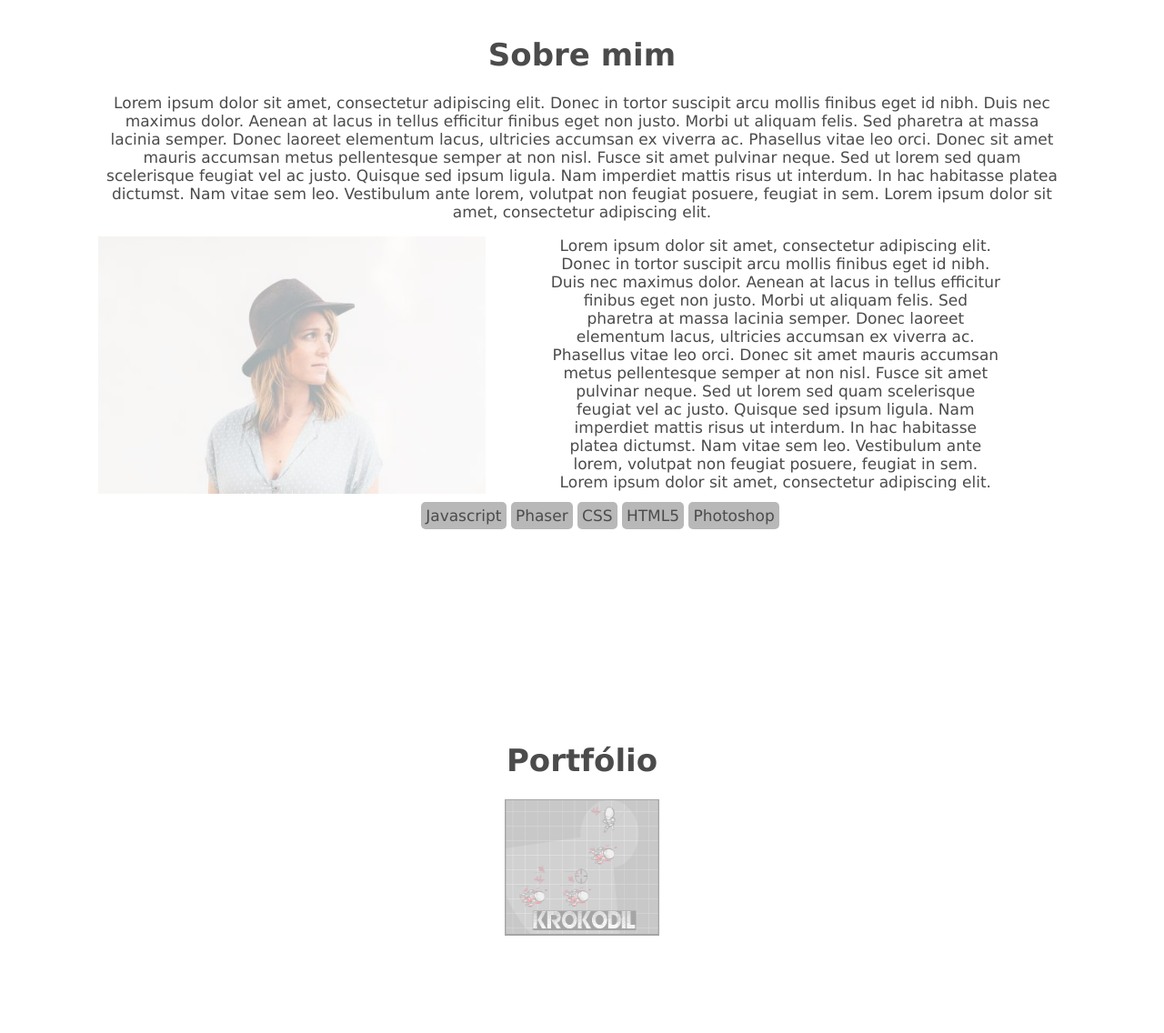
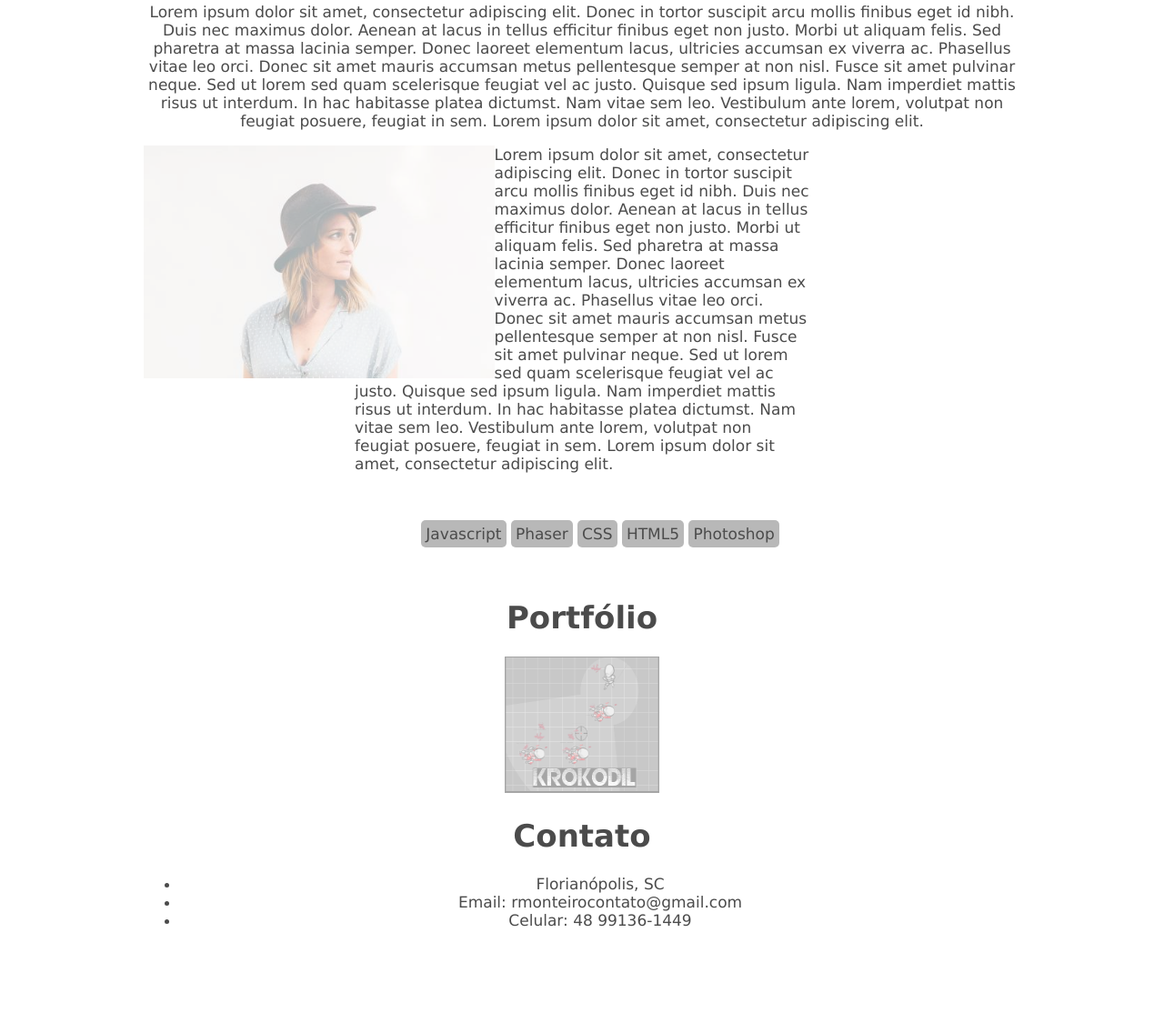
Before and after one commit to rmonteiro95/rmonteiro95, a plain HTML site: page index.html in a window 1280 px wide. Shown: the part 691-1827 px from the top of the page at 91% size. After the commit the page ends 1730 px from the top, so only its background shows below. Drawn offline with Linux system fonts and the light colour scheme.

Commit message:
testando package.json

```diff
--- a/index.html
+++ b/index.html
@@ -27,7 +27,6 @@
 
         <p class="pLadoImg">Lorem ipsum dolor sit amet, consectetur adipiscing elit. Donec in tortor suscipit arcu mollis finibus eget id nibh. Duis nec maximus dolor. Aenean at lacus in tellus efficitur finibus eget non justo. Morbi ut aliquam felis. Sed pharetra at massa lacinia semper. Donec laoreet elementum lacus, ultricies accumsan ex viverra ac. Phasellus vitae leo orci. Donec sit amet mauris accumsan metus pellentesque semper at non nisl. Fusce sit amet pulvinar neque. Sed ut lorem sed quam scelerisque feugiat vel ac justo. Quisque sed ipsum ligula. Nam imperdiet mattis risus ut interdum. In hac habitasse platea dictumst. Nam vitae sem leo. Vestibulum ante lorem, volutpat non feugiat posuere, feugiat in sem. Lorem ipsum dolor sit amet, consectetur adipiscing elit.</p>
 
-
         <div class="listaP">
             <ul>
                 <li>Javascript</li>
@@ -37,13 +36,12 @@
                 <li>Photoshop</li>
             </ul>
         </div>
+    </div>
 
+    <div id="portfolio" class="textoCentro">
 
-    </div>
-    <div id="portfolio"class="textoCentro">
         <h1 class="">Portfólio</h1>
         <a href="#"><img src="style/iconekokrodil.png" alt="Forest" width="170" height="150"></a>
-
     </div>
     <div>
         <div id="contato"class="textoCentro">
--- a/style/style.css
+++ b/style/style.css
@@ -87,8 +87,8 @@ body{
     background-color:#ffffff ;
     font-size:17px;
     text-align: center;
-    margin: 0 auto;
-    padding: 100px;
+    margin: 0 150px;
+    padding: 00px;
     opacity: 0.7;
 }
 alinharCentro{
@@ -111,17 +111,19 @@ img:hover {
     padding: 5px;
     display: inline;
     transition: opacity 1s;
+    line-height: 100px;
+    transition:  0.5s;
 }
 .listaP li:hover{
     background: #343434;
+
+    cursor: default;
 }
 .textoCentro .pLadoImg{
-    margin-left: auto;
-    margin-right: auto;
+    margin: 0 auto;
     width: 500PX;
-    display: grid;
-    float: none;
     padding: 0;
+    text-align: left;
 }
 
 .textoCentro .imgAvatar{
```
